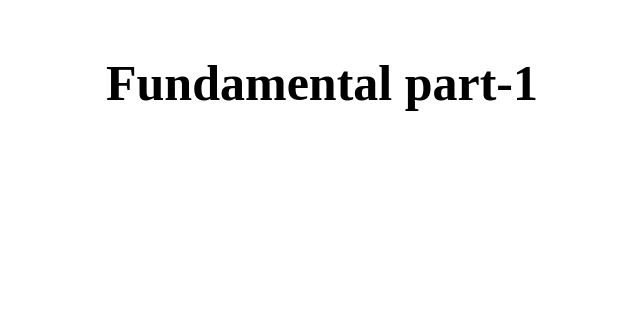
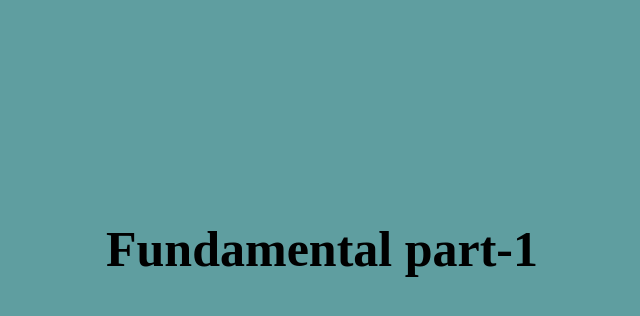
Before and after one commit to sheraz0/learningJavascript, a plain HTML site: page js crash course/Fundamental Part-1/finall/index.html in a window 1280 px wide. Shown: the whole page, without its empty margins (318-958 px from the left). Drawn offline with Linux system fonts and the light colour scheme.

Commit message:
fundamental part-1

```diff
--- a/js crash course/Fundamental Part-1/finall/index.html
+++ b/js crash course/Fundamental Part-1/finall/index.html
@@ -5,12 +5,16 @@
         <title>Fundamental Part-1</title>
         <meta name="viewport" content="width=device-width, intial-scale=1">
         <style>
+            body{
+                background-color: cadetblue;
+            }
             h1{
                 font-family: 'Times New Roman', Times, serif;
                 font-size: 50px;
                 text-align: center;
                 height: 100%;
                 padding: 20px;
+                margin-top: 200px;
             }
         </style>
     </head>
```
Also changed, not shown: js crash course/Fundamental Part-1/finall/script.js (+80 -1 lines), js crash course/Fundamental Part-1/practices code/practices.js (+8 -0 lines).
